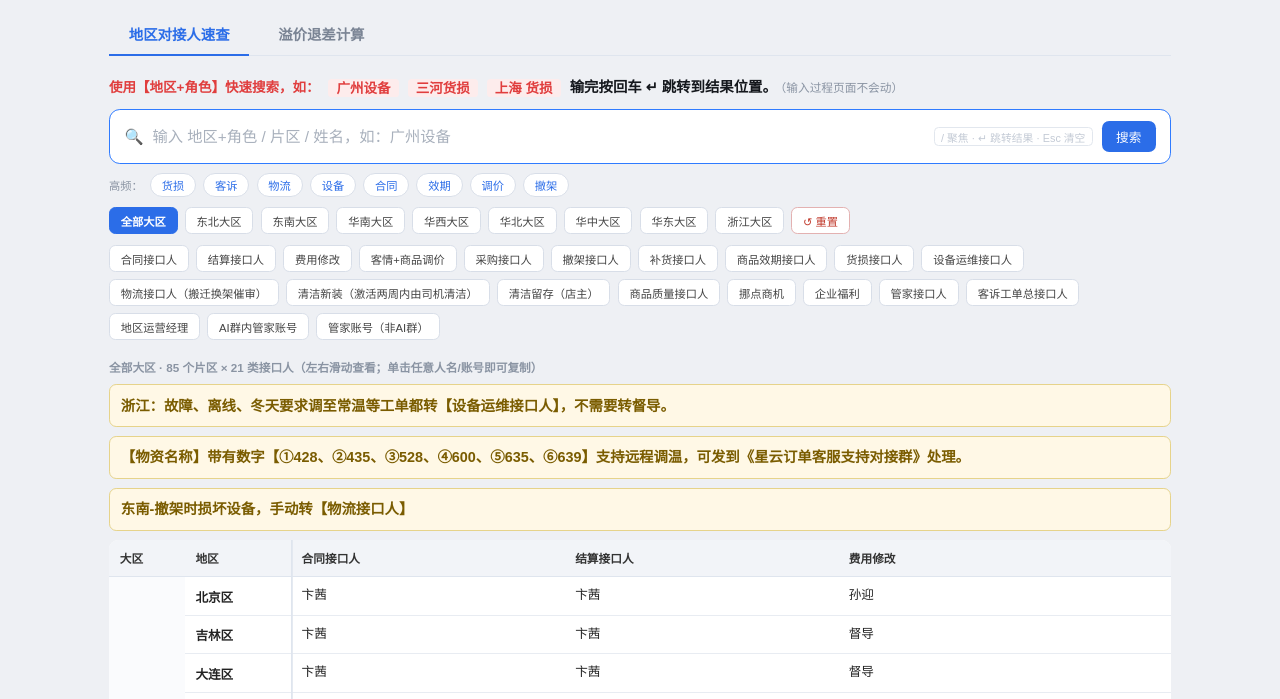
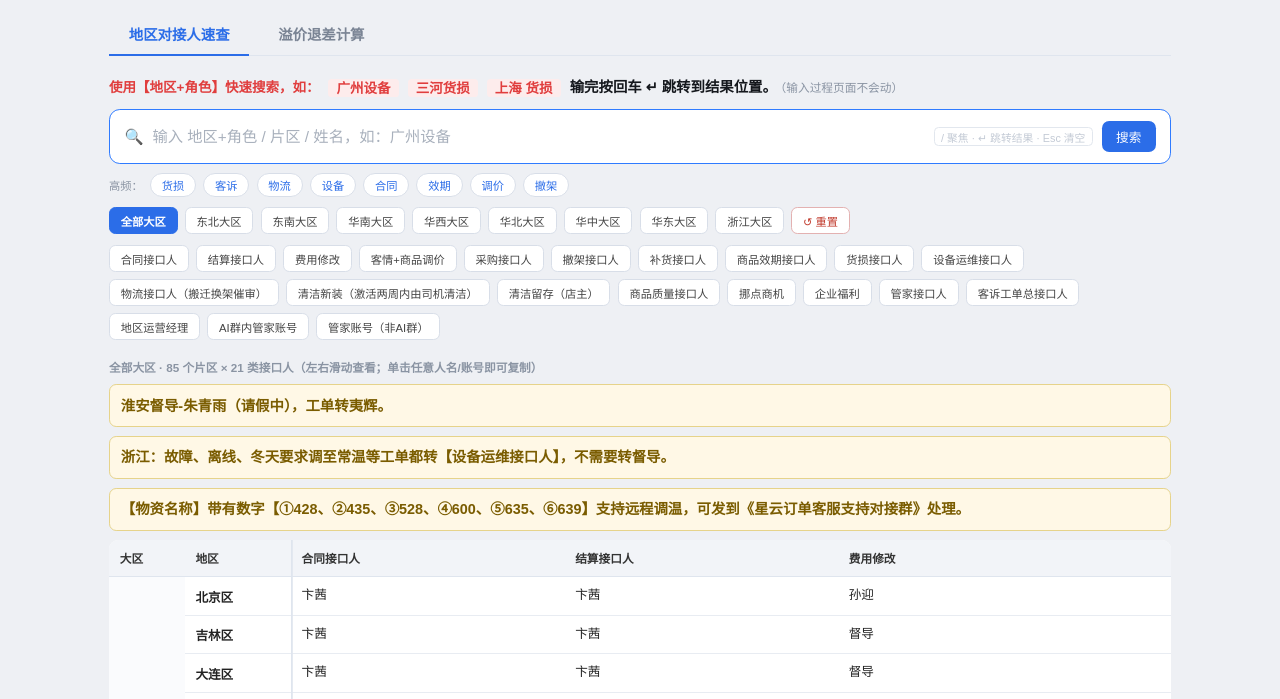
Before and after one commit to Ritakuang88/gongdan-kanban, a plain HTML site: page duijieren/index.html in a window 1280 px wide. Shown: the part 86-785 px from the top of the page. Drawn offline with Linux system fonts and the light colour scheme.

Commit message:
更新淮安临时备注并移除东南提醒

```diff
--- a/duijieren/index.html
+++ b/duijieren/index.html
@@ -140,9 +140,9 @@ td.rg.sl0{background:#fafbfd}
 <div class="notes" id="notes" style="display:none"></div>
 <div class="pcard" id="pcard" style="display:none"></div>
 <div class="cap" id="cap"></div>
+<div class="remote-tip">淮安督导-朱青雨（请假中），工单转夷辉。</div>
 <div class="remote-tip">浙江：故障、离线、冬天要求调至常温等工单都转【设备运维接口人】，不需要转督导。</div>
 <div class="remote-tip">【物资名称】带有数字【①428、②435、③528、④600、⑤635、⑥639】支持远程调温，可发到《星云订单客服支持对接群》处理。</div>
-<div class="remote-tip">东南-撤架时损坏设备，手动转【物流接口人】</div>
 <div class="tscroll" id="tscroll"><table id="tbl"></table></div>
 </div>
 <div id="paneB" style="display:none">
```
Also changed, not shown: duijieren/page-template.html (+1 -1 lines).
